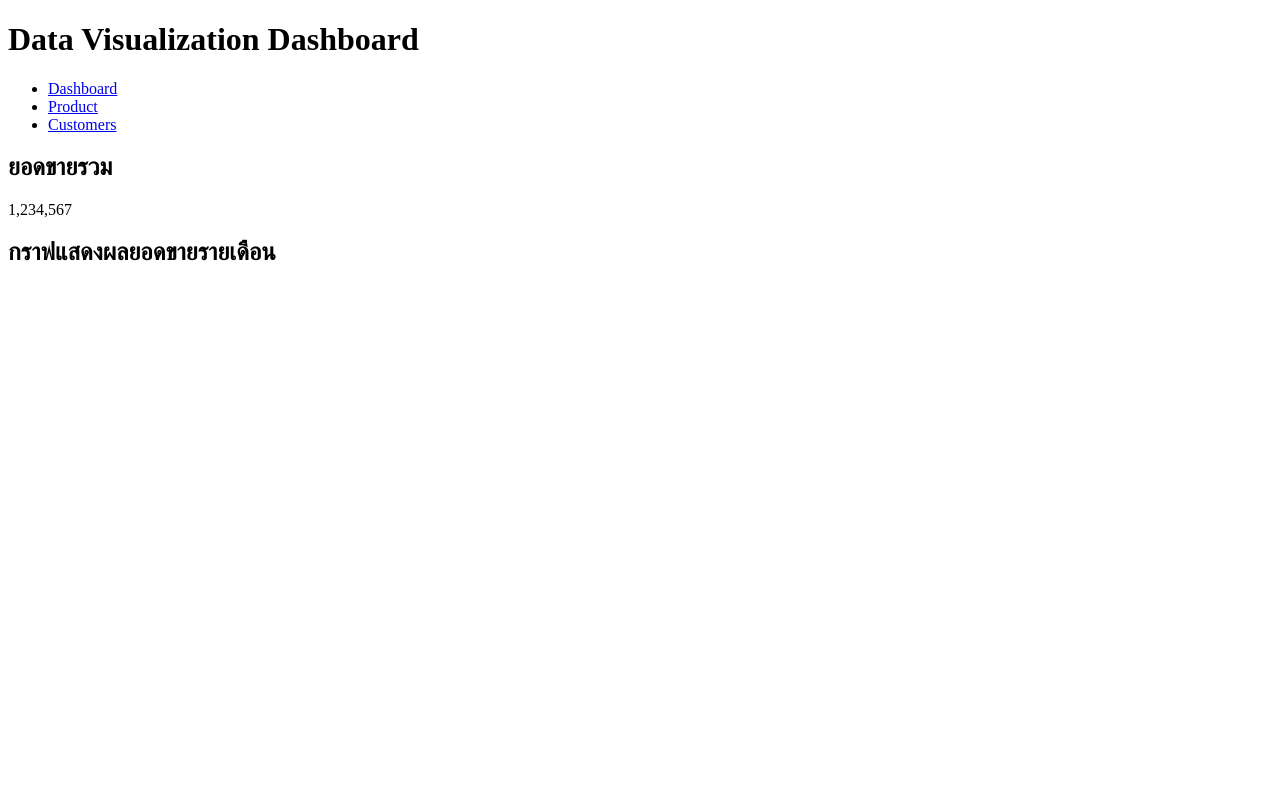
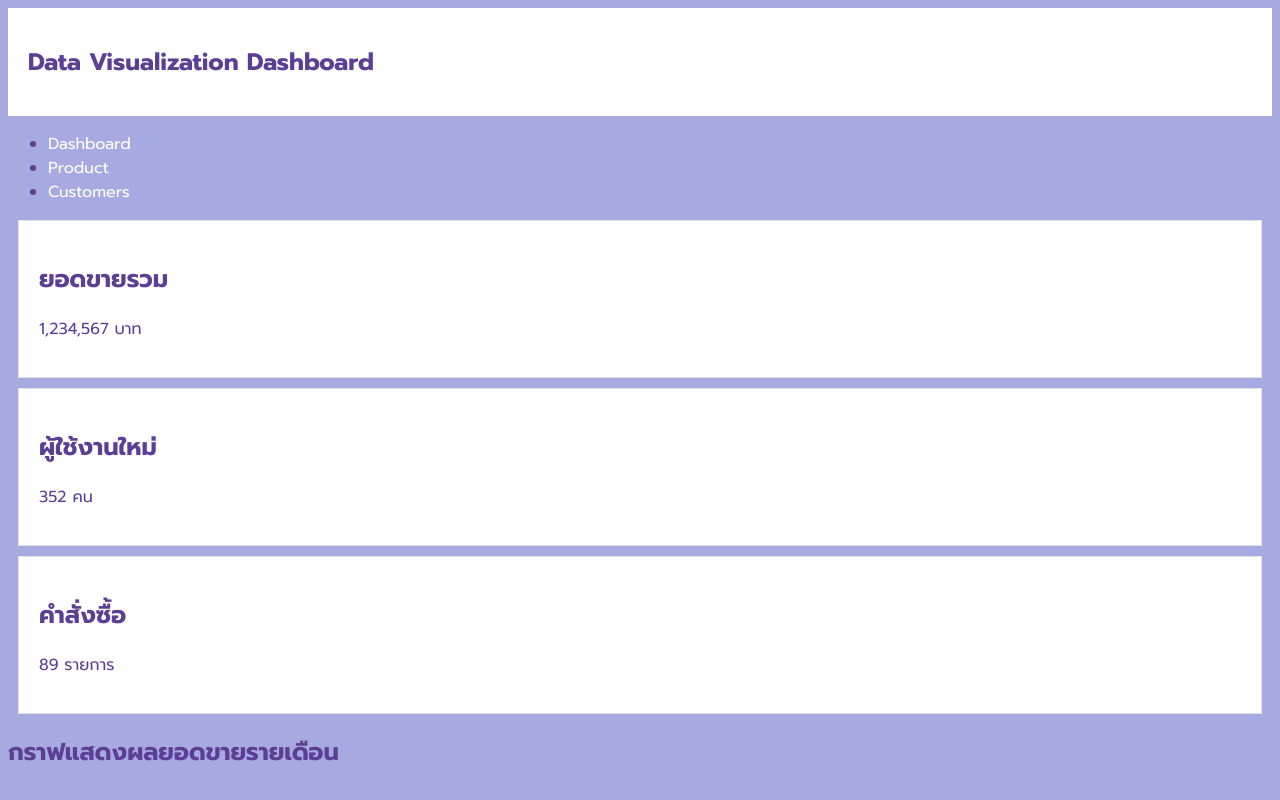
Before and after one commit to thirawat27/data-visualization-dashboard, a plain HTML site: page index.html in a window 1280 px wide. Drawn offline with Linux system fonts and the light colour scheme.

Commit message:
Workshop week 2

```diff
--- a/index.html
+++ b/index.html
@@ -5,12 +5,19 @@
     <meta charset="UTF-8">
     <meta name="viewport" content="width=device-width, initial-scale=1.0">
     <title>Document</title>
+    <link rel="preconnect" href="https://fonts.googleapis.com">
+    <link rel="preconnect" href="https://fonts.gstatic.com" crossorigin>
+    <link
+        href="https://fonts.googleapis.com/css2?family=Prompt:ital,wght@0,100;0,200;0,300;0,400;0,500;0,600;0,700;0,800;0,900;1,100;1,200;1,300;1,400;1,500;1,600;1,700;1,800;1,900&display=swap"
+        rel="stylesheet">
+    <link rel="stylesheet" href="style.css">
 </head>
 
 <body>
-    <head>
-        <h1>Data Visualization Dashboard</h1>
-    </head>
+
+    <header class="page-header">
+        <h1 id="page-title">Data Visualization Dashboard</h1>
+    </header>
     <aside>
         <nav>
             <ul>
@@ -23,7 +30,16 @@
     <main>
             <div class="card">
                 <h2>ยอดขายรวม</h2>
-            <p>1,234,567</p>
+
+                <p>1,234,567 บาท</p>
+            </div>
+            <div class="card">
+                <h2>ผู้ใช้งานใหม่</h2>
+                <p>352 คน</p>
+            </div>
+            <div class="card">
+                <h2>คําสั่งซื้อ</h2>
+                <p>89 รายการ</p>
             </div>
             <div class="chart-container">
                 <h2>กราฟแสดงผลยอดขายรายเดือน</h2>
@@ -31,4 +47,5 @@
             </div>
         </main>
 </body>
+
 </html>
--- /dev/null
+++ b/style.css
@@ -0,0 +1,36 @@
+* {
+  box-sizing: border-box;
+}
+:root {
+  --primary-color: #5c3e94;
+  --secondary-color: #6c757d;
+  --background-color: #a7aae1;
+  --surface-color: #ffffff;
+  --text-color: #5c3e94;
+  --border-color: #dfe2e6;
+}
+
+body {
+  font-family: "Prompt", sans-serif;
+  background-color: var(--background-color);
+  color: var(--text-color);
+}
+.page-header {
+  background-color: #ffffff;
+  padding: 20px;
+}
+#page-title {
+  color: var(--primary-color); /* สีน้ําเงินเขม */
+  font-size: 24px;
+}
+.card {
+  background-color: var(--surface-color);
+  padding: 20px;
+  border: 1px solid var(--border-color);
+  margin: 10px;
+}
+a {
+  text-decoration-line: none;
+  color: white;
+  -moz-text-decoration-line: none;
+}
```
Lines whose indentation alone changed are shown as unchanged.
